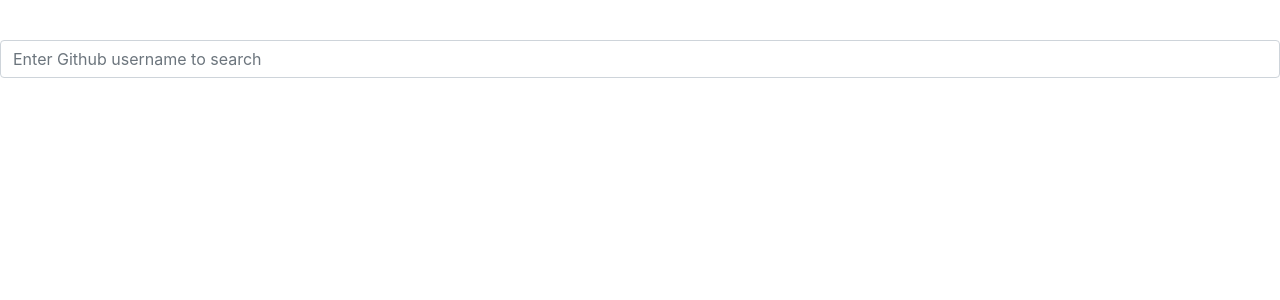
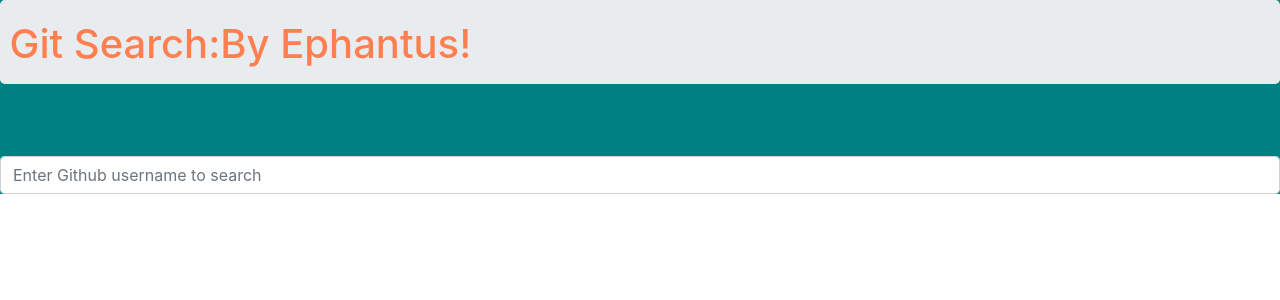
Before and after one commit to ephantuskaranja/Github-search-angular, an Angular app: page / in a window 1280 px wide. Shown: the top 300 px of the page. Built offline with nearby package versions, Linux system fonts and the light colour scheme.

Commit message:
add final css outlook

```diff
--- a/src/app/components/username/username.component.css
+++ b/src/app/components/username/username.component.css
@@ -1,3 +1,16 @@
 .search{
     padding-top: 40px;
 }
+.jumbotron {
+    /* border: solid black 5px; */
+    padding: 0.5em 0.6em;
+    padding-top: 20px;
+    color: coral;
+
+}
+.fill{
+    height: 100%;
+    width: 100%;
+    background-color: teal;
+    color: white;
+}
--- a/src/app/components/username/username.component.html
+++ b/src/app/components/username/username.component.html
@@ -1,6 +1,11 @@
+<div class="fill">
+  <div class="jumbotron">
+    <h1>Git Search:By Ephantus!</h1>
+  </div>
   <form action="" class="search">
     <div class="form-group">
-    <input type="text" class="form-control" placeholder="Enter Github username to search" [(ngModel)]="uname" name="username" (keyup)="findUser()">
+      <input type="text" id="search" class="form-control" placeholder="Enter Github username to search" [(ngModel)]="uname" name="username"
+        (keyup)="findUser()">
     </div>
   </form>
   <div *ngIf="username">
@@ -32,14 +37,19 @@
                 <span class="label label-info">{{username.public_repos}} Repositories</span>
               </p>
             </div>
-          <p><a href="{{username.html_url}}" class="btn btn-success btn">View profile On Github</a></p>
+            <div>
+              <p>
+                <a href="{{username.html_url}}" class="btn btn-success btn">View profile On Github</a>
+              </p>
+            </div>
             <div class="panel panel-default">
               <div class="panel-heading">
                 <h3>Repos</h3>
               </div>
               <div class="panel-body" *ngFor="let repo of repos">
                 <p>
-                {{repo.name}} <a href="{{repo.html_url}}" class="btn btn-sm btn-info">View Repo on Github</a>
+                  {{repo.name}}
+                  <a href="{{repo.html_url}}" class="btn btn-sm btn-info">View Repo on Github</a>
                 </p>
 
               </div>
@@ -49,3 +59,4 @@
       </div>
     </div>
   </div>
+</div>
```
Lines whose indentation alone changed are shown as unchanged.
